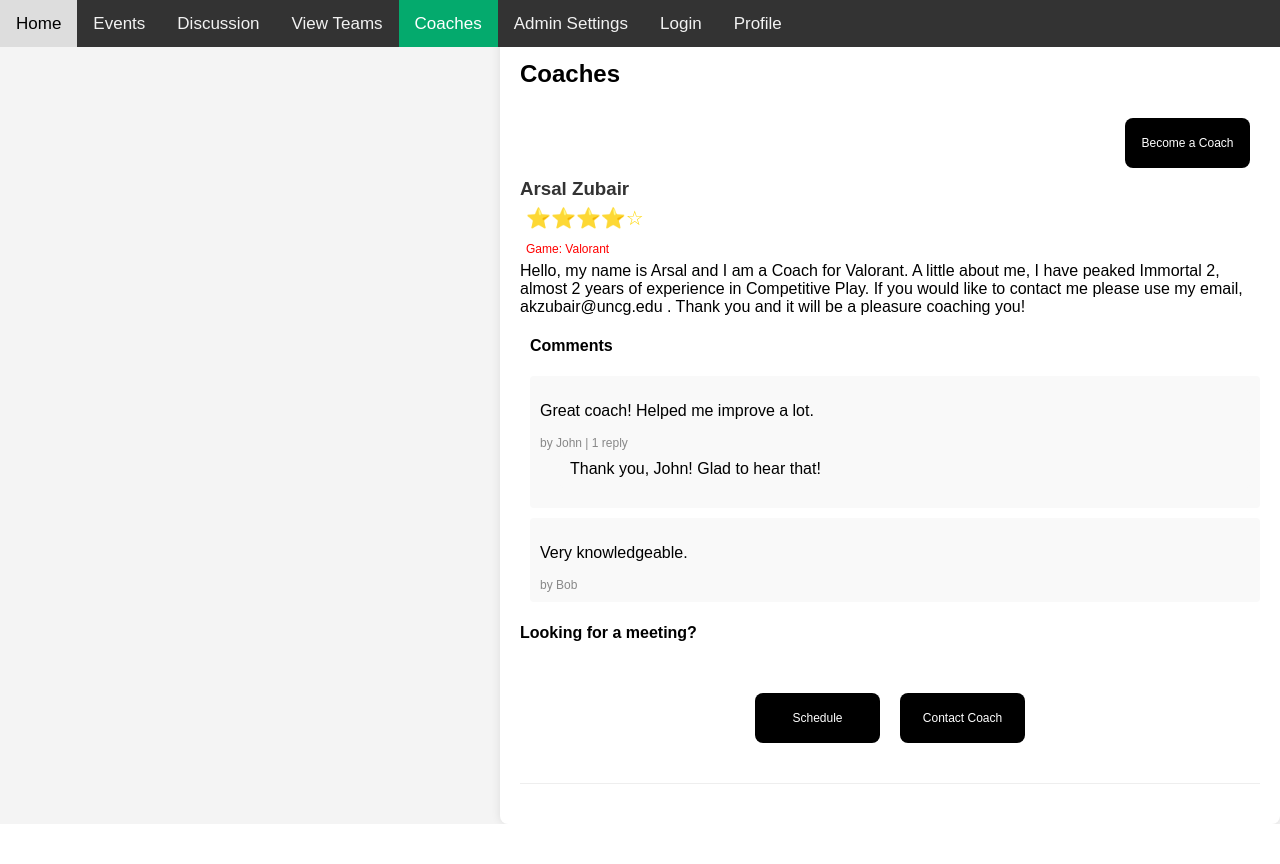
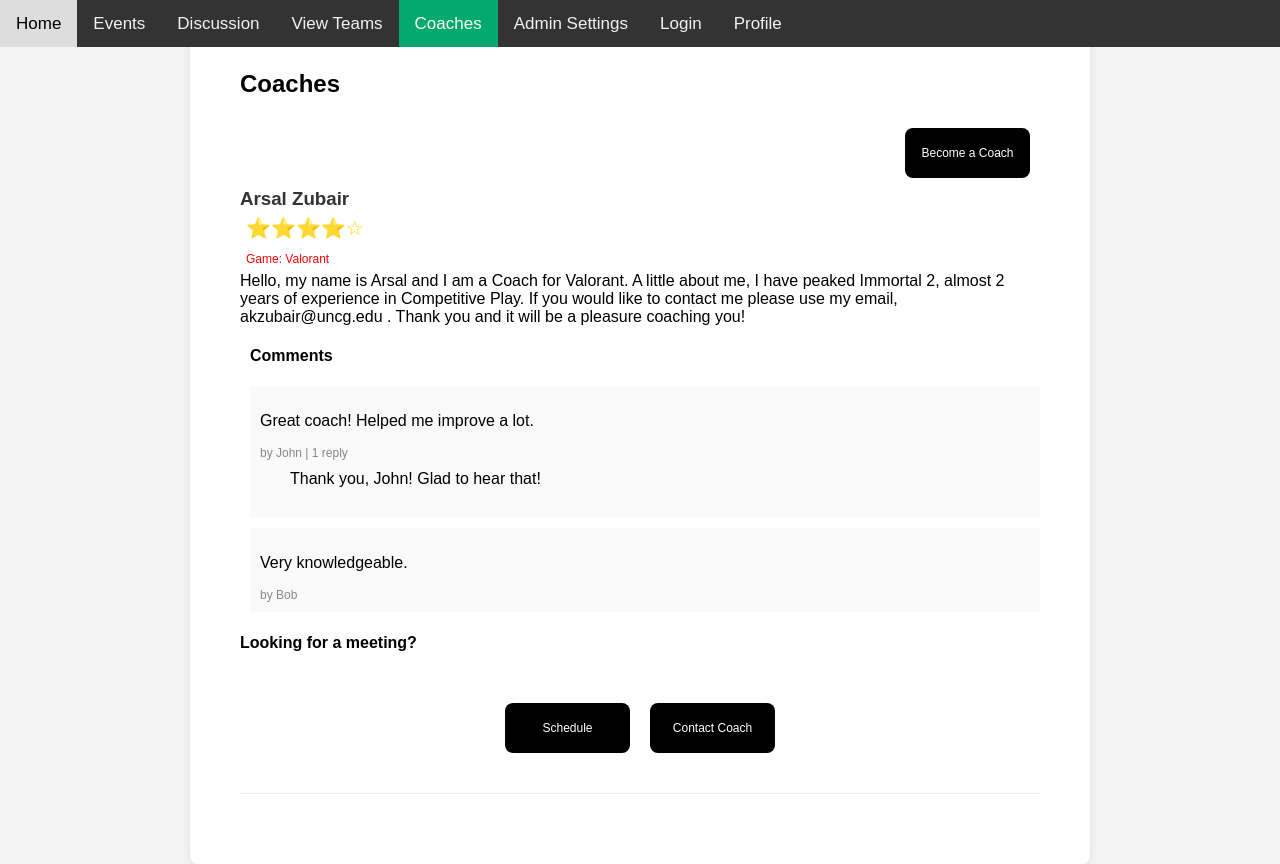
Before and after one commit to AZubair-Iron/csc340-prototype, a Spring Boot app: page /coaches in a window 1280 px wide; the page is wider, and only the part inside the window is pictured. Before the commit the page ends 824 px from the top of that part, so only its background shows below. Run offline with Spring Boot 4, Linux system fonts and the light colour scheme.

Commit message:
Fixed Margins

```diff
--- a/src/main/resources/static/coach/become_coach.html
+++ b/src/main/resources/static/coach/become_coach.html
@@ -8,8 +8,8 @@
 </head>
 <style>
     .forum {
-        margin-top: 75px;
-        margin-left: 50px;
+        margin: auto;
+        padding: 50px
     }
 
     .comment-input {
--- a/src/main/resources/static/coach/schedule_time.html
+++ b/src/main/resources/static/coach/schedule_time.html
@@ -13,10 +13,9 @@
         }
         .container {
             max-width: 600px;
-            margin-top: 100px;
-            margin-left: 600px;
+            margin: auto;
             background-color: #fff;
-            padding: 20px;
+            padding: 50px;
             border-radius: 10px;
             box-shadow: 0 0 10px rgba(0, 0, 0, 0.1);
         }
--- a/src/main/resources/static/coach_hub.html
+++ b/src/main/resources/static/coach_hub.html
@@ -9,9 +9,8 @@
 
         /* Coach Section */
         .coach-section {
-			margin-top: 20px;
-			margin-left: 500px;
-            padding: 20px;
+			margin: auto;
+            padding: 50px;
             max-width: 800px;
             background-color: #fff;
             border-radius: 8px;
```
